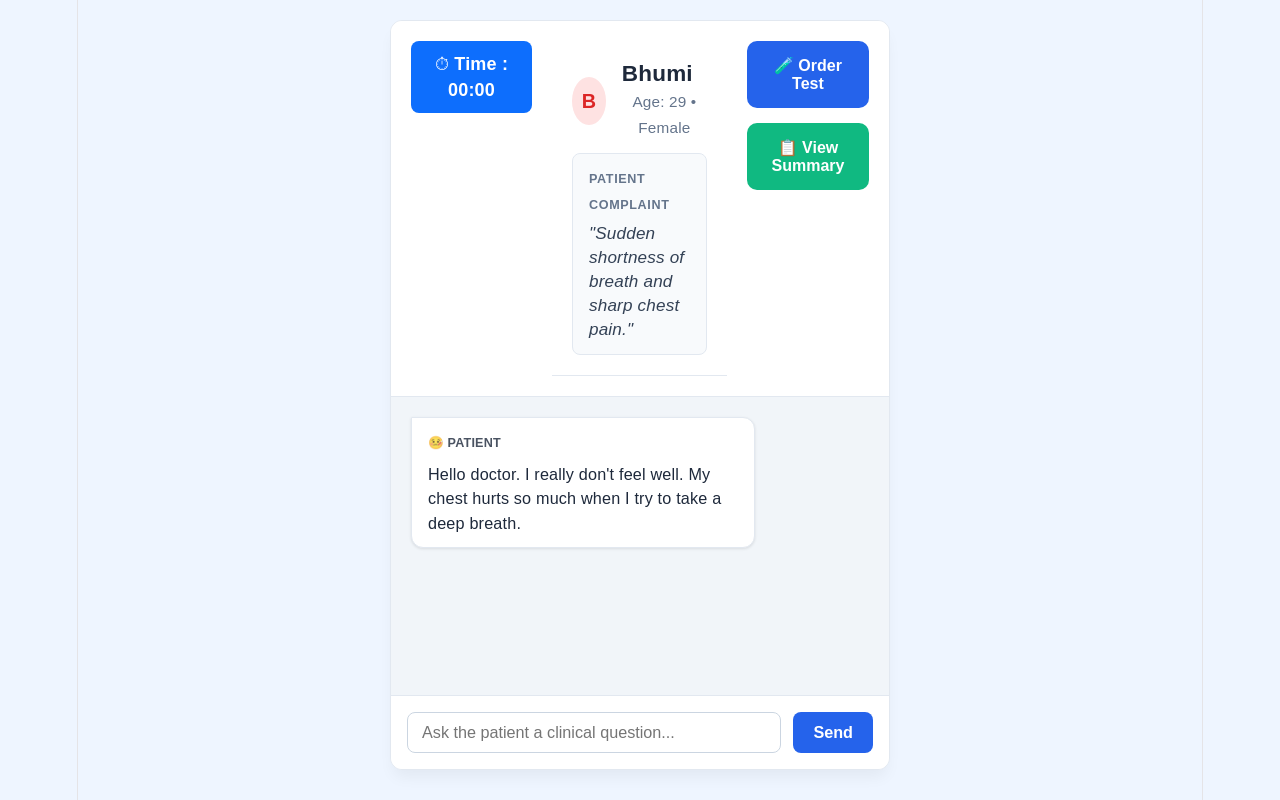
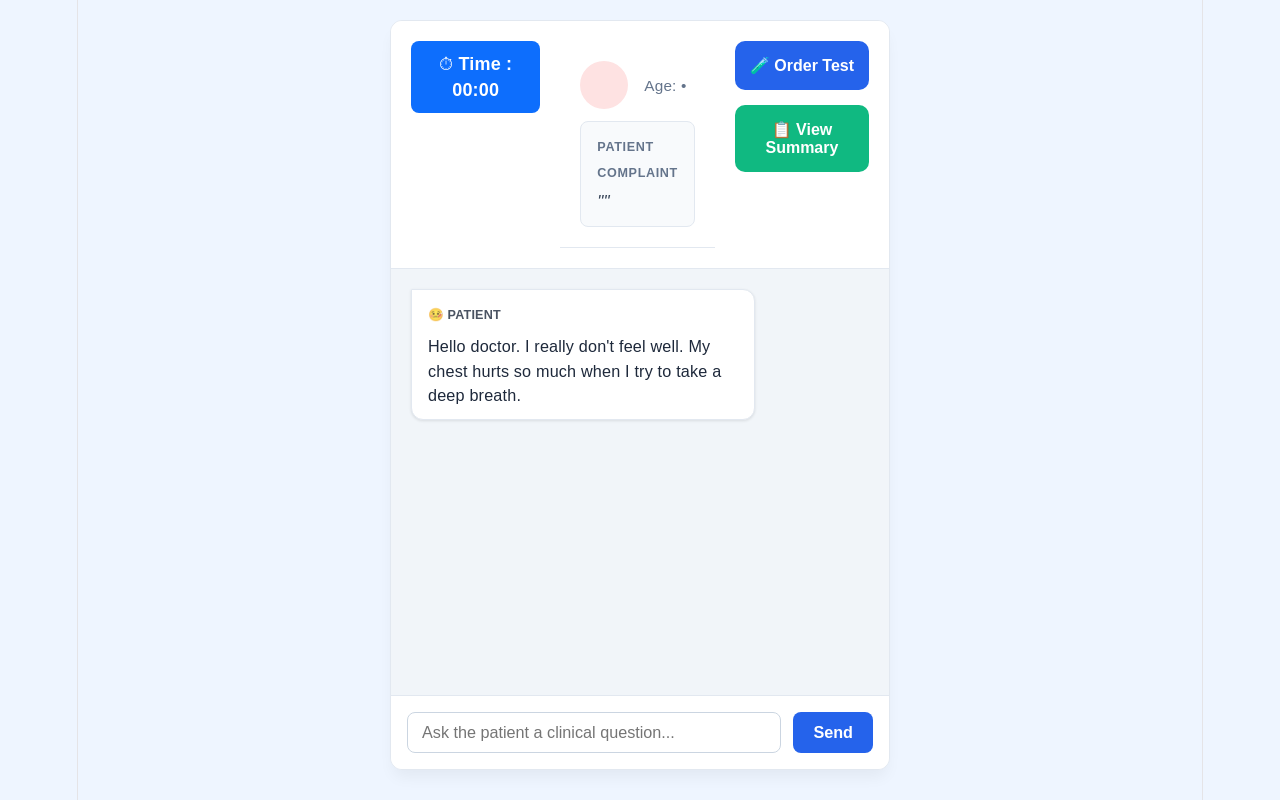
Before and after one commit to Ishita-Jha/Med-diagnose, a React (Vite) app in the folder client/: page /patient-chat in a window 1280 px wide. Built offline with nearby package versions, Linux system fonts and the light colour scheme.

Commit message:
start ne case

```diff
--- a/client/src/pages/Dashboard.jsx
+++ b/client/src/pages/Dashboard.jsx
@@ -25,6 +25,23 @@ function Dashboard() {
     const [b_score, setb_score] = useState(97)
     const [c_level, setc_level] = useState("Beginner")
     const navigate = useNavigate();
+    const startNewCase = async () => {
+        try {
+            const response = await API.get("/api/patient/generate");
+
+            localStorage.setItem(
+                "currentPatient",
+                JSON.stringify(response.data.patient)
+            );
+
+            localStorage.setItem("caseStartTime", Date.now());
+
+            navigate("/patient-chat");
+
+        } catch (error) {
+            console.error(error);
+        }
+    };
     return (
         <div className="Dashboard">
             <Navbar />
@@ -59,10 +76,7 @@ function Dashboard() {
                 </div> */}
                 <div
                     className="feature-card"
-                    onClick={() => {
-                        localStorage.setItem("caseStartTime", Date.now());
-                        navigate("/patient-chat");
-                    }}
+                    onClick={() => startNewCase()}
                     style={{ cursor: "pointer" }}
                 >
                     <FaUserMd className="feature-icon" />
--- a/client/src/pages/PatientChatRoom.jsx
+++ b/client/src/pages/PatientChatRoom.jsx
@@ -4,11 +4,7 @@ import { useNavigate } from "react-router-dom";
 import Timer from "../components/Timer.jsx";
 
 export default function PatientChatRoom() {
-  const [patientProfile, setPatientProfile] = useState({
-    name: "Bhumi",
-    age: 29,
-    complaint: "Sudden shortness of breath and sharp chest pain."
-  });
+  const [patientProfile, setPatientProfile] = useState(null);
 
   const [messages, setMessages] = useState([
     { id: 1, sender: 'patient', text: "Hello doctor. I really don't feel well. My chest hurts so much when I try to take a deep breath." }
@@ -20,6 +16,14 @@ export default function PatientChatRoom() {
   useEffect(() => {
     chatEndRef.current?.scrollIntoView({ behavior: 'smooth' });
   }, [messages]);
+
+  useEffect(() => {
+    const storedPatient = localStorage.getItem("currentPatient");
+
+    if (storedPatient) {
+      setPatientProfile(JSON.parse(storedPatient));
+    }
+  }, []);
 
   const handleSendMessage = (e) => {
     e.preventDefault();
@@ -50,17 +54,18 @@ export default function PatientChatRoom() {
 
       {/* TOP SECTION */}
       <div className="topSection">
-    <Timer/>
+        <Timer />
 
         {/* PROFILE */}
         <div className="profileCard">
           <div className="profileHeader">
-        <div className="avatar">B</div>
-
+            <div className="avatar">
+              {patientProfile?.name?.charAt(0)}
+            </div>
             <div className="profileText">
-          <h3 className="patientName">{patientProfile.name}</h3>
+              <h3 className="patientName">{patientProfile?.name}</h3>
               <p className="patientMeta">
-            Age: {patientProfile.age} • Female
+                Age: {patientProfile?.age} • {patientProfile?.gender}
               </p>
             </div>
           </div>
@@ -68,7 +73,7 @@ export default function PatientChatRoom() {
           <div className="complaintBox">
             <span className="complaintLabel">Patient Complaint</span>
             <p className="complaintText">
-          "{patientProfile.complaint}"
+              "{patientProfile?.chiefComplaint}"
             </p>
           </div>
         </div>
@@ -97,13 +102,11 @@ export default function PatientChatRoom() {
         {messages.map((msg) => (
           <div
             key={msg.id}
-        className={`messageRow ${
-          msg.sender === "doctor" ? "rowDoctor" : "rowPatient"
+            className={`messageRow ${msg.sender === "doctor" ? "rowDoctor" : "rowPatient"
               }`}
           >
             <div
-          className={`bubble ${
-            msg.sender === "doctor"
+              className={`bubble ${msg.sender === "doctor"
                 ? "bubbleDoctor"
                 : "bubblePatient"
                 }`}
```
Lines whose indentation alone changed are shown as unchanged.
